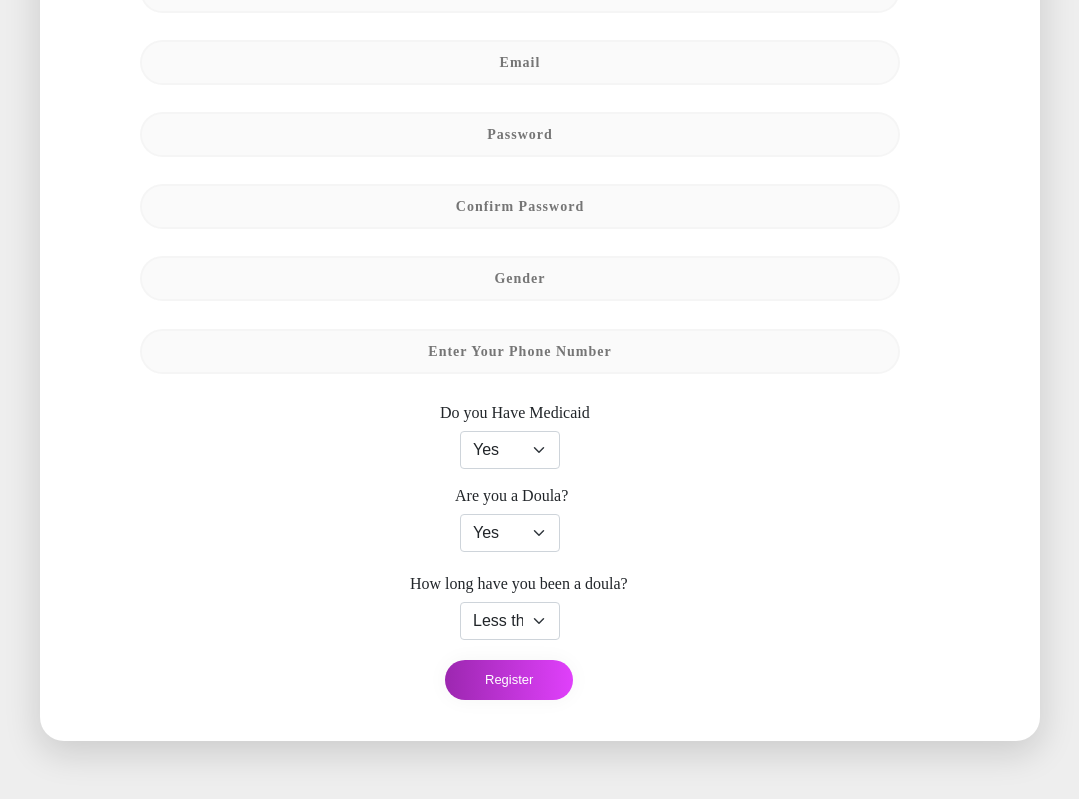
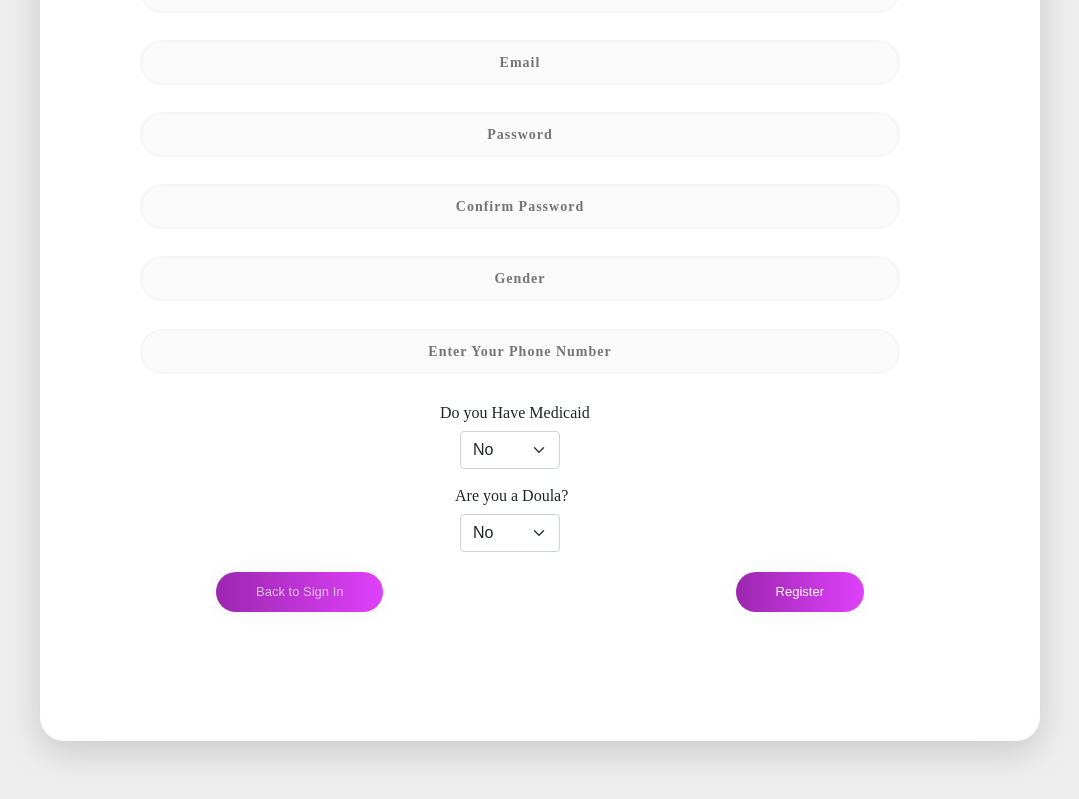
Before and after one commit to Doula-Do/Doula-Front-End, a React (Create React App) app in the folder my-app/: page /SignUp in a window 1280 px wide. Shown: the part 541-1340 px from the top of the page, without its empty margins (100-1179 px from the left). Built offline with nearby package versions, Linux system fonts and the light colour scheme; no server answers.

Commit message:
can register now

```diff
--- a/my-app/package.json
+++ b/my-app/package.json
@@ -22,6 +22,7 @@
     "react-scripts": "^5.0.1",
     "reactstrap": "^9.0.2",
     "socket.io-client": "^4.5.1",
+    "sweetalert2": "^11.4.17",
     "web-vitals": "^2.1.4"
   },
   "scripts": {
--- a/my-app/src/Components/SignInPage/SignIn.js
+++ b/my-app/src/Components/SignInPage/SignIn.js
@@ -53,8 +53,7 @@ function SignIn() {
 		<input className="pass" type="password"  autoComplete="current-password" align="center" placeholder="Password" value={password} onChange={(e) => { setPassword(e.target.value)}}/>
 		<button onClick={onFormSubmit} type="submit" className="submit" align="center">Sign in</button>
 		</form>
-		<p className="notenrolled" align="center">Not Enrolled? Sign Up Now.</p>
-		<button type="submit" className="doulasignupButton" align="center"><Link to="/SignUp">Sign Up Now!</Link></button><br/><br/>
+		<p className="notenrolled my-4" align="center">Not Enrolled? <Link to="/SignUp">Sign Up Now!</Link></p>
 </div>
 );
 };
--- a/my-app/src/Components/SignUpPages/SignUp.js
+++ b/my-app/src/Components/SignUpPages/SignUp.js
@@ -1,52 +1,58 @@
 import "./signup.css";
 import { useState } from "react";
-import { Link, useNavigate, Navigate } from "react-router-dom";
-import AppContext from "../../context/AppContext";
-import { useContext } from "react";
-import { FormGroup, Label, Input } from "reactstrap";
+import { Link, useNavigate} from "react-router-dom";
+import Swal from 'sweetalert2';
 
 function SignIn() {
+  const [firstName, setFirstName] = useState("");
+  const [lastName, setLastName] = useState("");
   const [email, setEmail] = useState("");
   const [password, setPassword] = useState("");
-  const [doulaExperience, setDoulaExperience] = useState("");
-  const { setUser, auth, isAuth, setIsAuth } = useContext(AppContext);
+  const [gender, setGender] = useState("");
+  const [medicaid, setMedicaid] = useState("No");
+  const [isDoula, setIsDoula] = useState("No");
   const navigate = useNavigate();
 
-  const onFormSubmit = (e) => {
+  function handleFNameInput(e) {
+    setFirstName(e.target.value);
+  }
+
+  function handleLNameInput(e) {
+    setLastName(e.target.value);
+  }
+
+  function handleGenderInput(e) {
+    setGender(e.target.value);
+  }
+
+  function handleMedicaidInput(e) {
+    setMedicaid(e.target.value);
+  }
+
+  function handleDoulaInput(e) {
+    setIsDoula(e.target.value);
+  }
+
+  function handleRegister(e) {
     e.preventDefault();
-    const loginData = {
-      email,
-      password,
-    };
-    async function loginUser() {
-      const res = await fetch(`http://localhost:8000/login`, {
-        method: "POST",
-        headers: {
-          "Content-Type": "application/json",
-        },
-        body: JSON.stringify(loginData),
-      });
-      const data = await res.json();
-      if (!data.token) {
-        setIsAuth(false);
-        return;
-      }
-      window.localStorage.setItem("token", data.token);
-      window.localStorage.setItem("id", data.user.id);
+    fetch("http://localhost:8000/register", {
+      method: "POST",
+      headers: { "Content-Type": "application/json" },
+      body: JSON.stringify({
+        first_name: firstName,
+        last_name: lastName,
+        email,
+        password,
+        gender,
+        medicaid,
+        is_doula: isDoula === "Yes" ? true : false
+      })})
+    .then(response => response.json())
+    Swal.fire('Successfully Registered');
+    navigate("/", {replace:true});
+  }
 
-      setIsAuth(true);
-      setUser(data.user);
-      navigate("/home");
-    }
-    loginUser();
-
-    setEmail("");
-    setPassword("");
-  };
-
-  return isAuth ? (
-    <Navigate to="/home" />
-  ) : (
+  return (
     <div className="main">
       {/* <img class= "image" alt="" src= {pregnantMom} />  */}
       <p className="doulado" align="center">
@@ -65,6 +71,8 @@ function SignIn() {
           align="center"
           placeholder="First Name"
           required
+          value={firstName}
+          onChange={handleFNameInput}
         />
         <input
           className="pass"
@@ -73,6 +81,8 @@ function SignIn() {
           align="center"
           placeholder="Last Name"
           required
+          value={lastName}
+          onChange={handleLNameInput}
         />
         <input
           className="pass"
@@ -115,39 +125,49 @@ function SignIn() {
           align="center"
           placeholder="Confirm Password"
           required
-          onChange={(e) => {
-            setPassword(e.target.value);
-          }}
         />
         <input
           className="pass"
           type="text"
           align="center"
           placeholder="Gender"
+          value={gender}
+          onChange={handleGenderInput}
         />
-
         <input
           className="pass"
           type="tel"
           id="phone"
-          pattern="[0-9]{3}-[0-9]{3}-[0-9]{4}"
           align="center"
           placeholder="Enter Your Phone Number"
           required
         />
         <p id="medicaidques"> Do you Have Medicaid</p>
-        <Input id="medicaidSelect" name="select" type="select">
+        <select
+          id="medicaidSelect"
+          className="form-select"
+          name="select"
+          type="select"
+          value={medicaid}
+          onChange={handleMedicaidInput}
+        >
           <option>Yes</option>
           <option>No</option>
-        </Input>
-
+        </select>
         <p id="doulaques"> Are you a Doula?</p>
-        <Input id="medicaidSelect" name="select" type="select">
+        <select
+          id="medicaidSelect"
+          className="form-select"
+          name="select"
+          type="select"
+          value={isDoula}
+          onChange={handleDoulaInput}
+        >
           <option>Yes</option>
           <option>No</option>
-        </Input>
-        <p id="doulaexperience">  How long have you been a doula?</p>
-        <Input
+        </select>
+        {/* <p id="doulaexperience">  How long have you been a doula?</p> */}
+        {/* <Input
           value={doulaExperience}
           onChange={(event) => {
             setDoulaExperience(event.target.value);
@@ -162,11 +182,20 @@ function SignIn() {
           <option>5-10years</option>
           <option>More than 10 years</option>
           <option>5 years</option>
-        </Input>
-
-        <button type="submit" className="doulasignup" align="center">
-          Register
-        </button>
+        </Input> */}
+        <div className="d-flex justify-content-around ">
+          <button type="submit" className="doulasignup">
+            <Link to={"/"}>Back to Sign In</Link>
+          </button>
+          <button
+            type="submit"
+            className="doulasignup"
+            align="center"
+            onClick={handleRegister}
+          >
+            Register
+          </button>
+        </div>
       </form>
     </div>
   );
--- a/my-app/src/Components/SignUpPages/signup.css
+++ b/my-app/src/Components/SignUpPages/signup.css
@@ -83,9 +83,12 @@
   font-family:'Perpetua';
   }
 
-  form.form1 {
-    padding-top: 40px;
-  }
+  /* .form1 {
+display: flex;
+flex-direction: column;
+margin: auto;
+justify-content: center;
+} */
 
   .pass {
         width: 76%;
@@ -140,10 +143,11 @@
       padding-bottom: 10px;
       padding-top: 10px;
       font-family: 'Ubuntu', sans-serif;
-      margin-left: 30%;
+      /* margin-left: 30%; */
       font-size: 13px;
       box-shadow: 0 0 20px 1px rgba(0, 0, 0, 0.04);
-      margin-left: 405px;
+      margin: auto;
+      /* margin-left: 405px; */
       margin-top: 20px;
   }
   .familysignup {
--- a/my-app/src/Components/profiles/userProfile.js
+++ b/my-app/src/Components/profiles/userProfile.js
@@ -7,7 +7,6 @@ import { useContext } from "react";
 import ConnectedDoulas from "../Home/doulasConnected";
 import { useParams, Navigate } from "react-router-dom";
 import { useEffect, useState } from "react";
-import ProfileForm from "./profileForm";
 import "./profile.css";
 
 function UserProfile() {
@@ -33,7 +32,6 @@ function UserProfile() {
     <div>
       <Navbar />
       <div className="page-inner no-page-title pageContainer">
-        {/* <!-- start page main wrapper --> */}
         <div id="main-wrapper">
           <div className="row">
             <div className="col-lg-5 col-xl-3">
@@ -107,18 +105,6 @@ function UserProfile() {
                   </div>
                 </div>
               </div>
-              {+user.id === +id && (
-                <>
-                  <div className="card card-white grid-margin">
-                    <div className="card-body">
-                      <ProfileForm
-                        setprofilePosts={setprofilePosts}
-                        profilePosts={profilePosts}
-                      />
-                    </div>
-                  </div>
-                </>
-              )}
               <div className="profile-timeline">
                 <ul className="list-unstyled">
                   {profilePosts.length > 0 &&
@@ -126,9 +112,6 @@ function UserProfile() {
                       <Post
                         p={data}
                         key={data.id}
-                        profileId={id}
-                        profilePosts={profilePosts}
-                        setprofilePosts={setprofilePosts}
                       />
                     ))}
                 </ul>
@@ -138,9 +121,7 @@ function UserProfile() {
               <ConnectedDoulas />
             </div>
           </div>
-          {/* <!-- Row --> */}
         </div>
-        {/* <!-- end page main wrapper --> */}
       </div>
     </div>
   );
```
Also changed, not shown: my-app/src/Components/Home/dropdown.js (+0 -7 lines), 1 other file (tests, documents, lock files or other folders).
